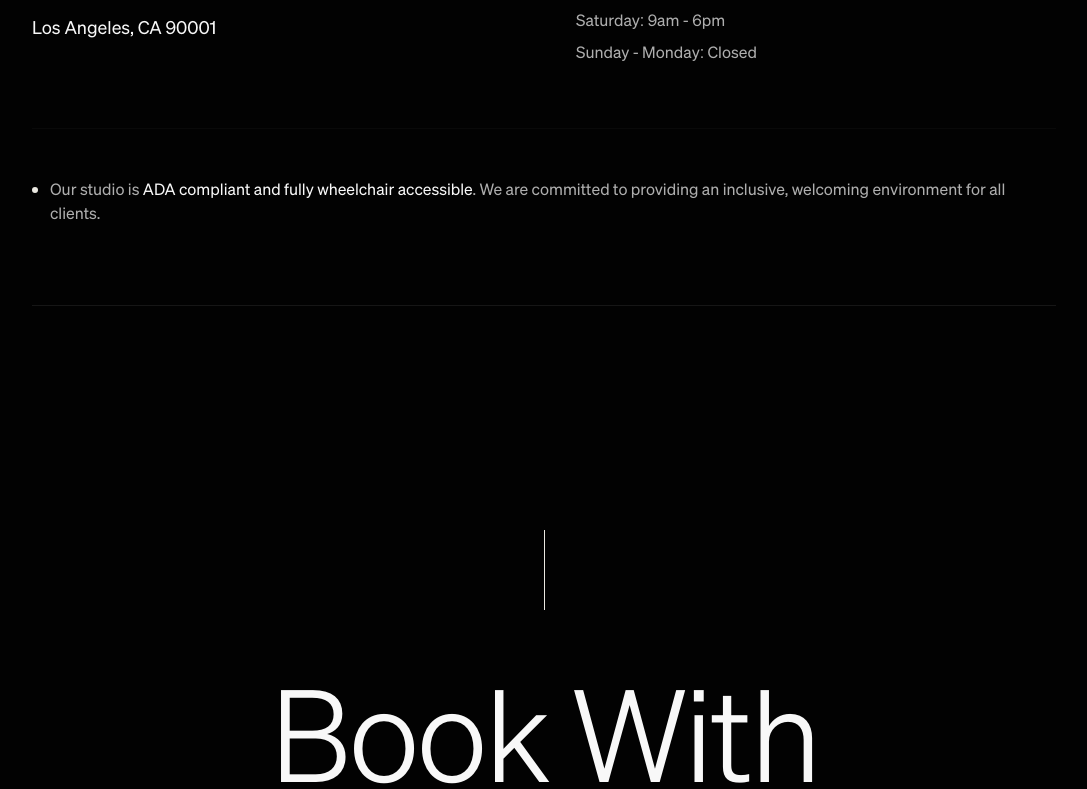
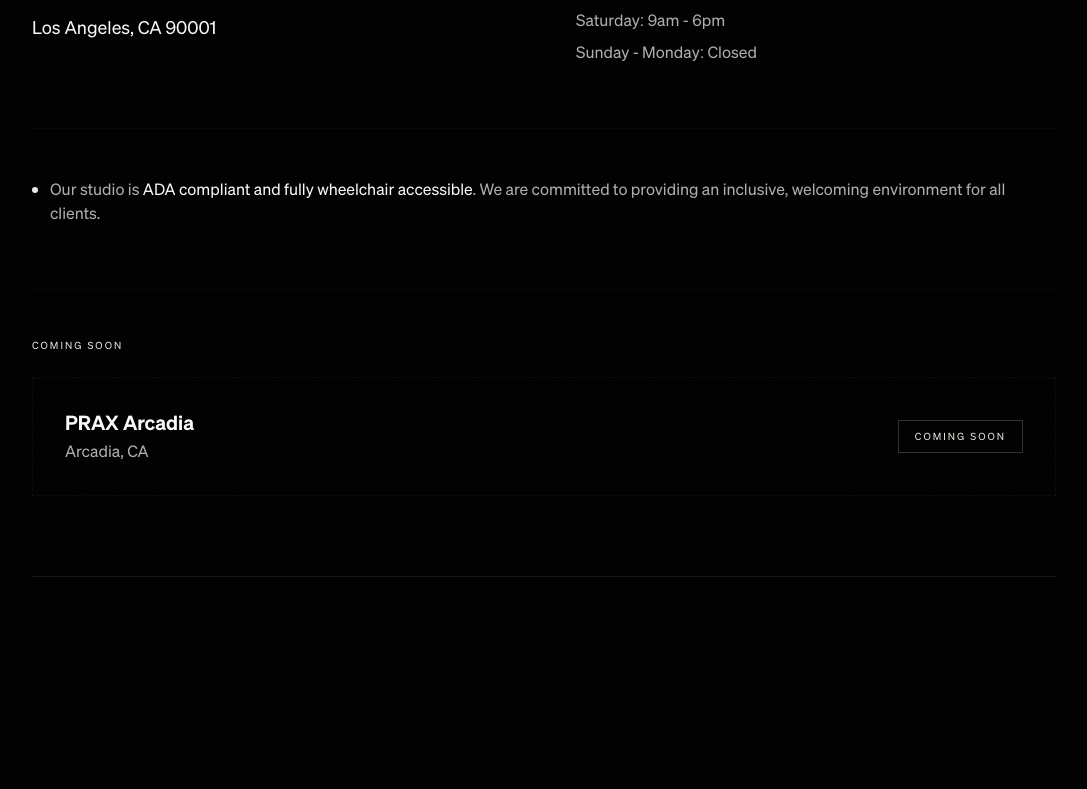
Before and after one commit to ericsngyun/prax, a Next.js app: page / in a window 1280 px wide. Shown: the part 6233-7022 px from the top of the page, without its empty margins (96-1183 px from the left). Built offline with nearby package versions, Linux system fonts and the light colour scheme.

Commit message:
Add upcoming PRAX Arcadia location teaser to location section

```diff
--- a/app/page.tsx
+++ b/app/page.tsx
@@ -216,6 +216,12 @@
           'Saturday: 9am - 6pm',
           'Sunday - Monday: Closed',
         ]}
+        upcomingLocations={[
+          {
+            name: 'PRAX Arcadia',
+            city: 'Arcadia, CA',
+          },
+        ]}
       />
 
       {/* 9. Final CTA */}
--- a/components/sections/LocationSection.tsx
+++ b/components/sections/LocationSection.tsx
@@ -9,6 +9,12 @@
   gsap.registerPlugin(ScrollTrigger);
 }
 
+interface UpcomingLocation {
+  name: string;
+  city: string;
+  status?: string;
+}
+
 interface LocationSectionProps {
   label?: string;
   heading: string;
@@ -18,6 +24,7 @@
   hours?: string[];
   showMap?: boolean;
   mapEmbedUrl?: string;
+  upcomingLocations?: UpcomingLocation[];
 }
 
 export function LocationSection({
@@ -33,6 +40,7 @@
   ],
   showMap = false,
   mapEmbedUrl,
+  upcomingLocations = [],
 }: LocationSectionProps) {
   const sectionRef = useRef<HTMLElement>(null);
   const headerRef = useRef<HTMLDivElement>(null);
@@ -151,6 +159,40 @@
             </div>
           </div>
 
+          {/* Upcoming Locations */}
+          {upcomingLocations.length > 0 && (
+            <div
+              ref={(el) => {
+                if (el) detailRefs.current[3] = el;
+              }}
+              className="mt-12 md:mt-16 pt-8 md:pt-12 border-t border-prax-graphite/40"
+            >
+              <h3 className="text-label text-prax-bone uppercase tracking-widest mb-6">
+                Coming Soon
+              </h3>
+              <div className="space-y-6">
+                {upcomingLocations.map((location, i) => (
+                  <div
+                    key={i}
+                    className="group flex items-center justify-between p-6 md:p-8 border border-dashed border-prax-graphite/60 hover:border-prax-bone/30 transition-all duration-500"
+                  >
+                    <div>
+                      <p className="text-h4 text-prax-white font-medium mb-1">
+                        {location.name}
+                      </p>
+                      <p className="text-body text-prax-stone">
+                        {location.city}
+                      </p>
+                    </div>
+                    <span className="text-label text-prax-bone uppercase tracking-widest border border-prax-bone/20 px-4 py-2 group-hover:border-prax-bone/40 transition-colors duration-500">
+                      {location.status || 'Coming Soon'}
+                    </span>
+                  </div>
+                ))}
+              </div>
+            </div>
+          )}
+
           {/* Optional Map */}
           {showMap && mapEmbedUrl && (
             <div className="mt-16 md:mt-20">
```
